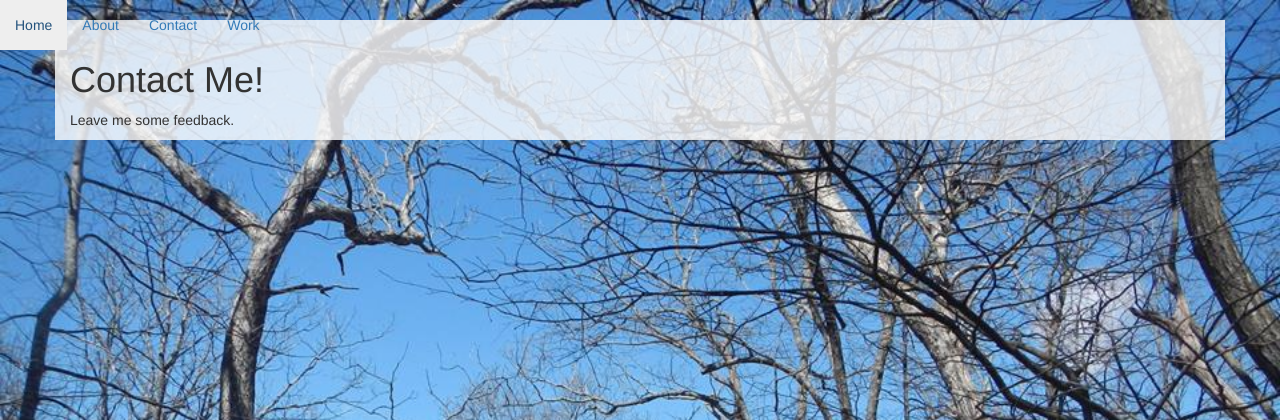
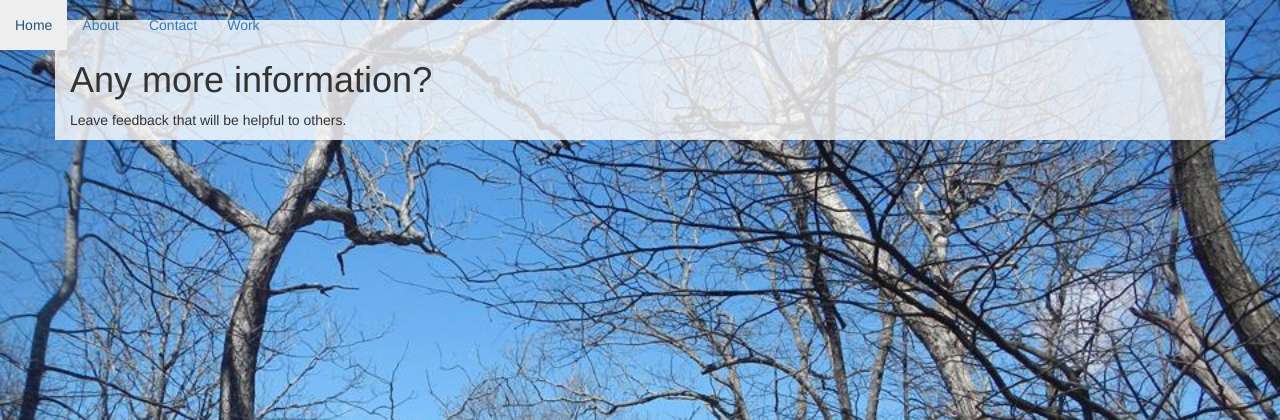
Before and after one commit to sharonconnell/showcase, a Rails app: page /contact in a window 1280 px wide. Shown: the top 420 px of the page. Run offline with Rails 7, Linux system fonts and the light colour scheme; style sheets or scripts are compiled from the project's sources; some libraries are stand-ins or nearby versions.

Commit message:
#252 update

```diff
--- a/app/views/welcome/contact.html.erb
+++ b/app/views/welcome/contact.html.erb
@@ -1,4 +1,4 @@
 </br>
 
-<h1>Contact Me!</h1>
-<p>Leave me some feedback.</p>
+<h1>Any more information?</h1>
+<p>Leave feedback that will be helpful to others.</p>
```
